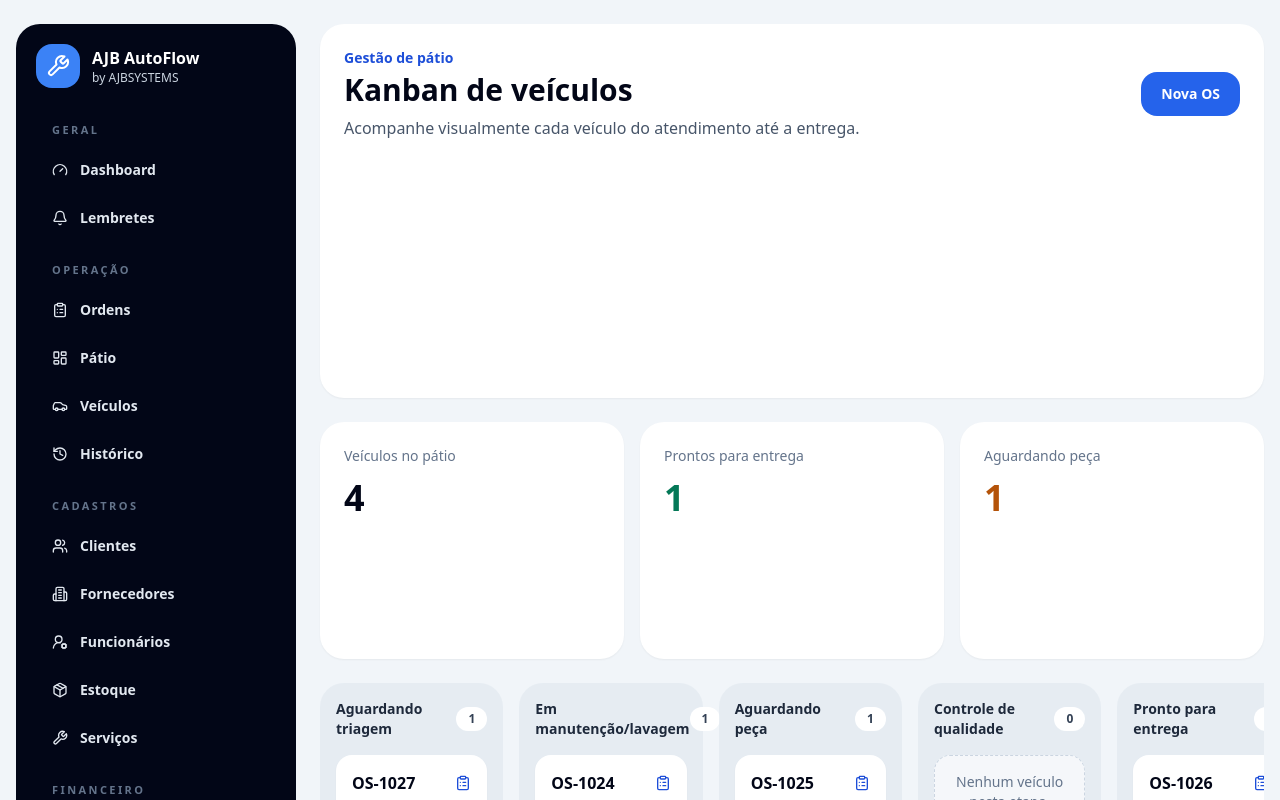
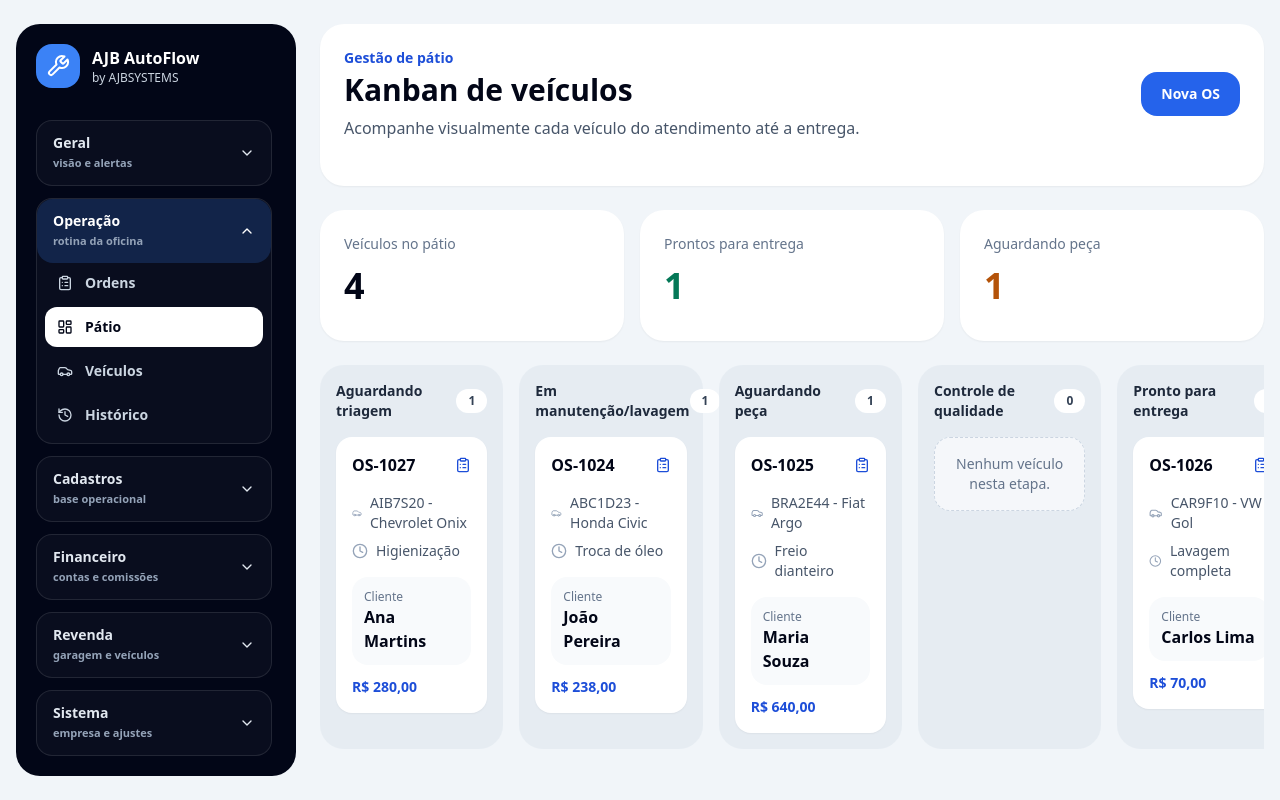
Before and after one commit to anjobrito/ajb-autoflow, a Next.js app: page /patio in a window 1280 px wide. Shown: the top 800 px of the page. Built offline with nearby package versions, Linux system fonts and the light colour scheme.

Commit message:
feat: make sidebar navigation collapsible

```diff
--- a/components/app-shell.tsx
+++ b/components/app-shell.tsx
@@ -1,10 +1,14 @@
+"use client";
+
 import Link from "next/link";
-import type { ReactNode } from "react";
+import { usePathname } from "next/navigation";
+import { useMemo, useState, type ReactNode } from "react";
 import {
   BadgeDollarSign,
   Bell,
   Building2,
   Car,
+  ChevronDown,
   ClipboardList,
   Gauge,
   HandCoins,
@@ -19,9 +23,22 @@ import {
   Wrench,
 } from "lucide-react";
 
-const menuGroups = [
+type MenuItem = {
+  label: string;
+  href: string;
+  icon: React.ComponentType<{ className?: string }>;
+};
+
+type MenuGroup = {
+  title: string;
+  description: string;
+  items: MenuItem[];
+};
+
+const menuGroups: MenuGroup[] = [
   {
     title: "Geral",
+    description: "visão e alertas",
     items: [
       { label: "Dashboard", href: "/dashboard", icon: Gauge },
       { label: "Lembretes", href: "/lembretes", icon: Bell },
@@ -29,6 +46,7 @@ const menuGroups = [
   },
   {
     title: "Operação",
+    description: "rotina da oficina",
     items: [
       { label: "Ordens", href: "/ordens-servico", icon: ClipboardList },
       { label: "Pátio", href: "/patio", icon: LayoutDashboard },
@@ -38,6 +56,7 @@ const menuGroups = [
   },
   {
     title: "Cadastros",
+    description: "base operacional",
     items: [
       { label: "Clientes", href: "/clientes", icon: Users },
       { label: "Fornecedores", href: "/fornecedores", icon: Building2 },
@@ -48,6 +67,7 @@ const menuGroups = [
   },
   {
     title: "Financeiro",
+    description: "contas e comissões",
     items: [
       { label: "Financeiro", href: "/financeiro", icon: BadgeDollarSign },
       { label: "Contas a pagar", href: "/contas-pagar", icon: Wallet },
@@ -57,23 +77,37 @@ const menuGroups = [
   },
   {
     title: "Revenda",
+    description: "garagem e veículos",
     items: [
       { label: "Financ. e Gravames", href: "/financiamentos-gravames", icon: ClipboardList },
     ],
   },
   {
     title: "Sistema",
+    description: "empresa e ajustes",
     items: [
       { label: "Empresa", href: "/empresa", icon: Settings },
     ],
   },
 ];
 
+function findActiveGroup(pathname: string) {
+  return menuGroups.find((group) => group.items.some((item) => pathname === item.href || pathname.startsWith(`${item.href}/`)))?.title ?? "Geral";
+}
+
 export function AppShell({ children }: { children: ReactNode }) {
+  const pathname = usePathname();
+  const activeGroup = useMemo(() => findActiveGroup(pathname), [pathname]);
+  const [openGroups, setOpenGroups] = useState<string[]>([activeGroup]);
+
+  function toggleGroup(title: string) {
+    setOpenGroups((current) => current.includes(title) ? current.filter((item) => item !== title) : [...current, title]);
+  }
+
   return (
     <main className="min-h-screen bg-slate-100 text-slate-950">
       <div className="mx-auto grid max-w-7xl gap-6 px-4 py-6 lg:grid-cols-[280px_1fr]">
-        <aside className="rounded-3xl bg-slate-950 p-5 text-white lg:min-h-[calc(100vh-48px)]">
+        <aside className="rounded-3xl bg-slate-950 p-5 text-white lg:sticky lg:top-6 lg:max-h-[calc(100vh-48px)] lg:overflow-hidden">
           <Link href="/" className="flex items-center gap-3">
             <div className="flex h-11 w-11 items-center justify-center rounded-2xl bg-blue-500">
               <Wrench className="h-6 w-6" />
@@ -84,20 +118,37 @@ export function AppShell({ children }: { children: ReactNode }) {
             </div>
           </Link>
 
-          <nav className="mt-8 grid gap-5 text-sm font-semibold text-slate-200">
-            {menuGroups.map((group) => (
-              <div key={group.title} className="grid gap-2">
-                <p className="px-4 text-[11px] font-black uppercase tracking-[0.22em] text-slate-500">
-                  {group.title}
-                </p>
-                <div className="grid gap-1">
+          <nav className="mt-8 grid max-h-[calc(100vh-150px)] gap-3 overflow-y-auto pr-1 text-sm font-semibold text-slate-200">
+            {menuGroups.map((group) => {
+              const isOpen = openGroups.includes(group.title);
+              const hasActiveItem = group.title === activeGroup;
+
+              return (
+                <div key={group.title} className="rounded-2xl border border-white/10 bg-white/[0.03]">
+                  <button
+                    type="button"
+                    onClick={() => toggleGroup(group.title)}
+                    className={`flex w-full items-center justify-between gap-3 rounded-2xl px-4 py-3 text-left transition ${hasActiveItem ? "bg-blue-500/20 text-white" : "hover:bg-white/10"}`}
+                    aria-expanded={isOpen}
+                  >
+                    <span>
+                      <span className="block text-sm font-black">{group.title}</span>
+                      <span className="block text-[11px] font-semibold text-slate-400">{group.description}</span>
+                    </span>
+                    <ChevronDown className={`h-4 w-4 shrink-0 transition ${isOpen ? "rotate-180" : ""}`} />
+                  </button>
+
+                  {isOpen ? (
+                    <div className="grid gap-1 px-2 pb-2">
                       {group.items.map((item) => {
                         const Icon = item.icon;
+                        const isActive = pathname === item.href || pathname.startsWith(`${item.href}/`);
+
                         return (
                           <Link
                             key={item.href}
                             href={item.href}
-                        className="flex items-center gap-3 rounded-2xl px-4 py-3 transition hover:bg-white/10"
+                            className={`flex items-center gap-3 rounded-xl px-3 py-2.5 transition ${isActive ? "bg-white text-slate-950" : "text-slate-300 hover:bg-white/10 hover:text-white"}`}
                           >
                             <Icon className="h-4 w-4 shrink-0" />
                             <span className="truncate">{item.label}</span>
@@ -105,8 +156,10 @@ export function AppShell({ children }: { children: ReactNode }) {
                         );
                       })}
                     </div>
+                  ) : null}
                 </div>
-            ))}
+              );
+            })}
           </nav>
         </aside>
         <section className="grid gap-6">{children}</section>
```
Lines whose indentation alone changed are shown as unchanged.
